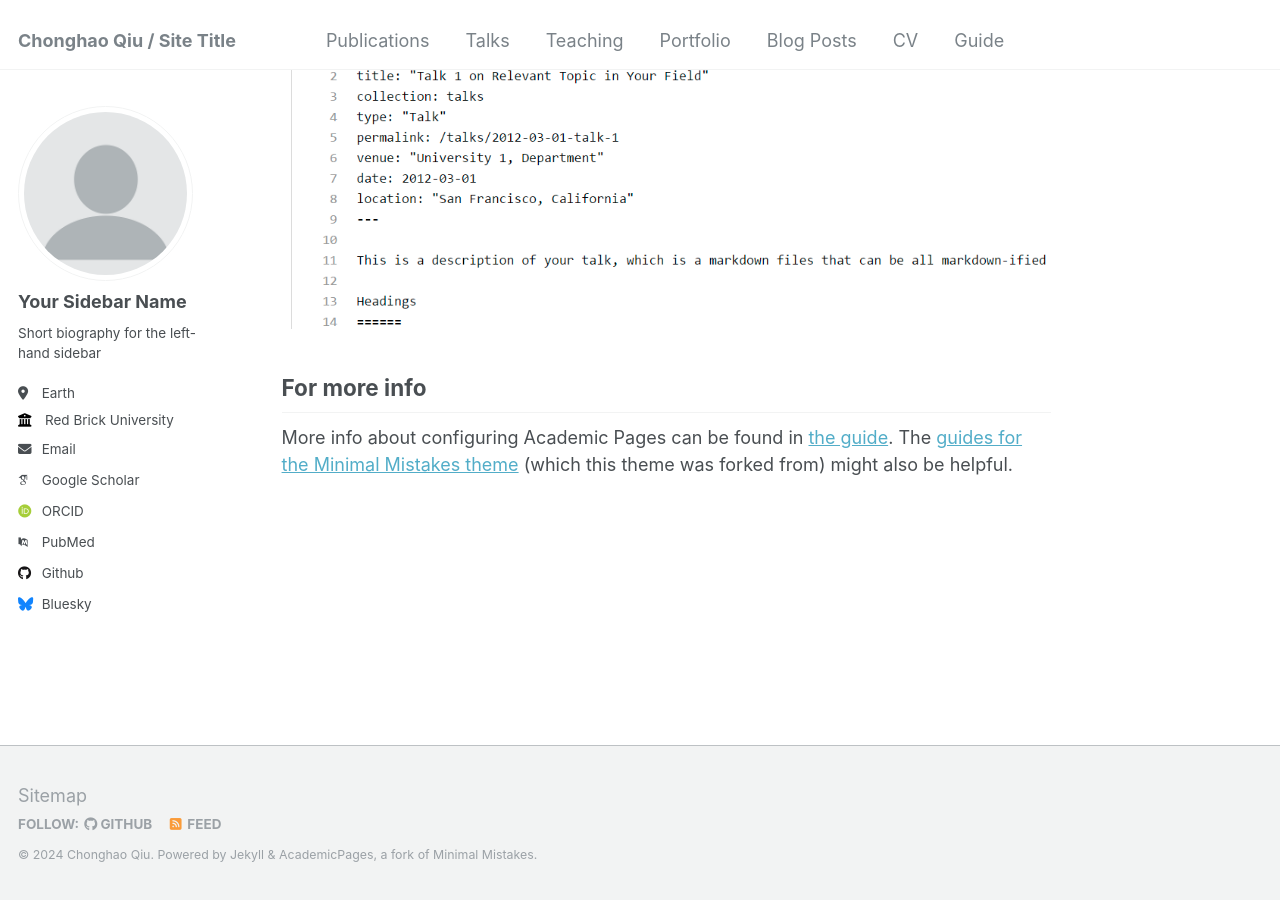
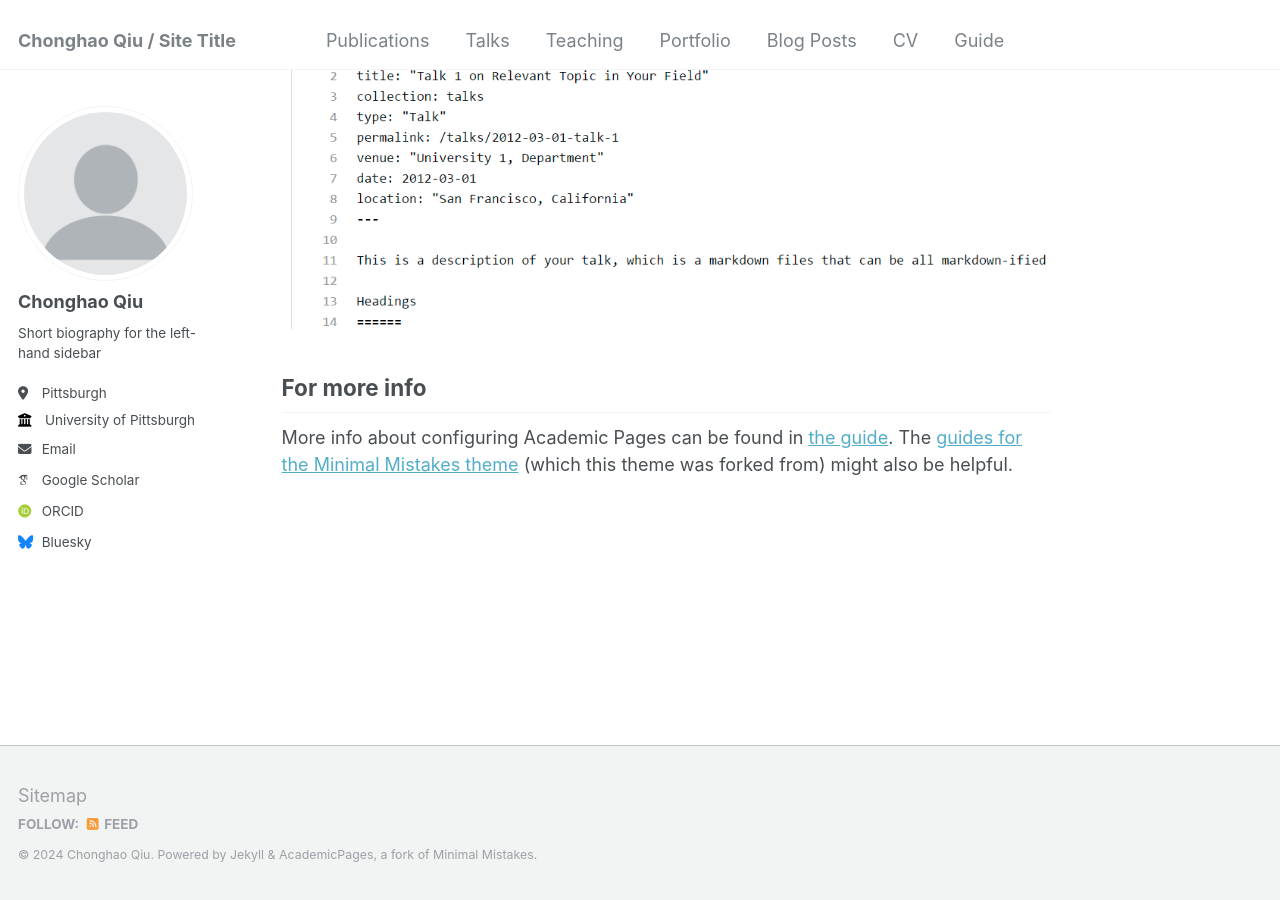
Before and after one commit to ChongHao-Qiu/1111chonghaoqiu.github.io, a Jekyll site: the page built from _pages/about.md, in a window 1280 px wide and 900 px high, scrolled down 2660 px. Built offline with Jekyll 4.4.1, drawn with Linux system fonts in a browser that asks for light colours; some web fonts are replaced.

Commit message:
update name

```diff
--- a/_config.yml
+++ b/_config.yml
@@ -22,30 +22,30 @@ repository: "academicpages/academicpages.github.io"
 author:
   # Biographic information
   avatar: "profile.png"
-  name: "Your Sidebar Name"
+  name: "Chonghao Qiu"
   pronouns: # example: "she/her"
   bio: "Short biography for the left-hand sidebar"
-  location: "Earth"
-  employer: "Red Brick University"
+  location: "Pittsburgh"
+  employer: "University of Pittsburgh"
   uri: # URL
-  email: "none@example.org"
+  email: "chq29@pitt.edu"
 
   # Academic websites
   arxiv: # URL - Update with the correct link to your profile
-  googlescholar: "https://scholar.google.com/citations?user=PS_CX0AAAAAJ"
+  googlescholar: "https://scholar.google.com/citations?user=3KpAv9AAAAAJ&hl=zh-CN"
   impactstory: # URL
-  orcid: "http://orcid.org/yourorcidurl"
-  semantic: # URL
-  pubmed: "https://www.ncbi.nlm.nih.gov/pubmed/?term=john+snow"
-  researchgate: # URL
+  orcid: "https://orcid.org/0009-0006-3925-4536"
+  # semantic: # URL
+  # pubmed: "https://www.ncbi.nlm.nih.gov/pubmed/?term=john+snow"
+  # researchgate: # URL
 
   # Repositories and software development
-  bitbucket: # Username - Update with your username on the site
-  codepen: # Username
-  dribbble: # Username
-  github: "academicpages"
-  kaggle: # Username
-  stackoverflow: # User number or user number and name (i.e., use "1" or "1/jeff-atwood")
+  # bitbucket: # Username - Update with your username on the site
+  # codepen: # Username
+  # dribbble: # Username
+  # github: "academicpages"
+  # kaggle: # Username
+  # stackoverflow: # User number or user number and name (i.e., use "1" or "1/jeff-atwood")
 
   # Social media
   bluesky: "bsky.app" # Replace this with you Bluesky username
```
Also changed, not shown: images/profile_raw.png (added).
